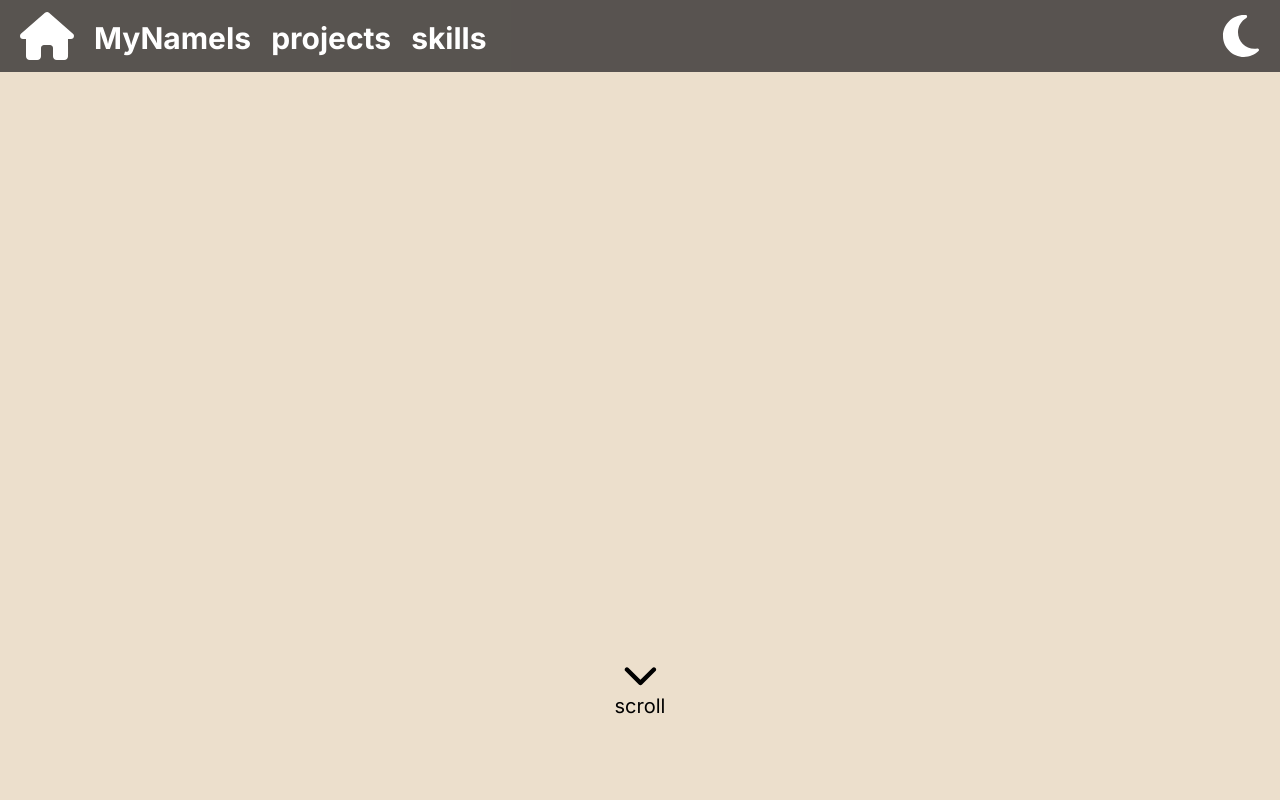
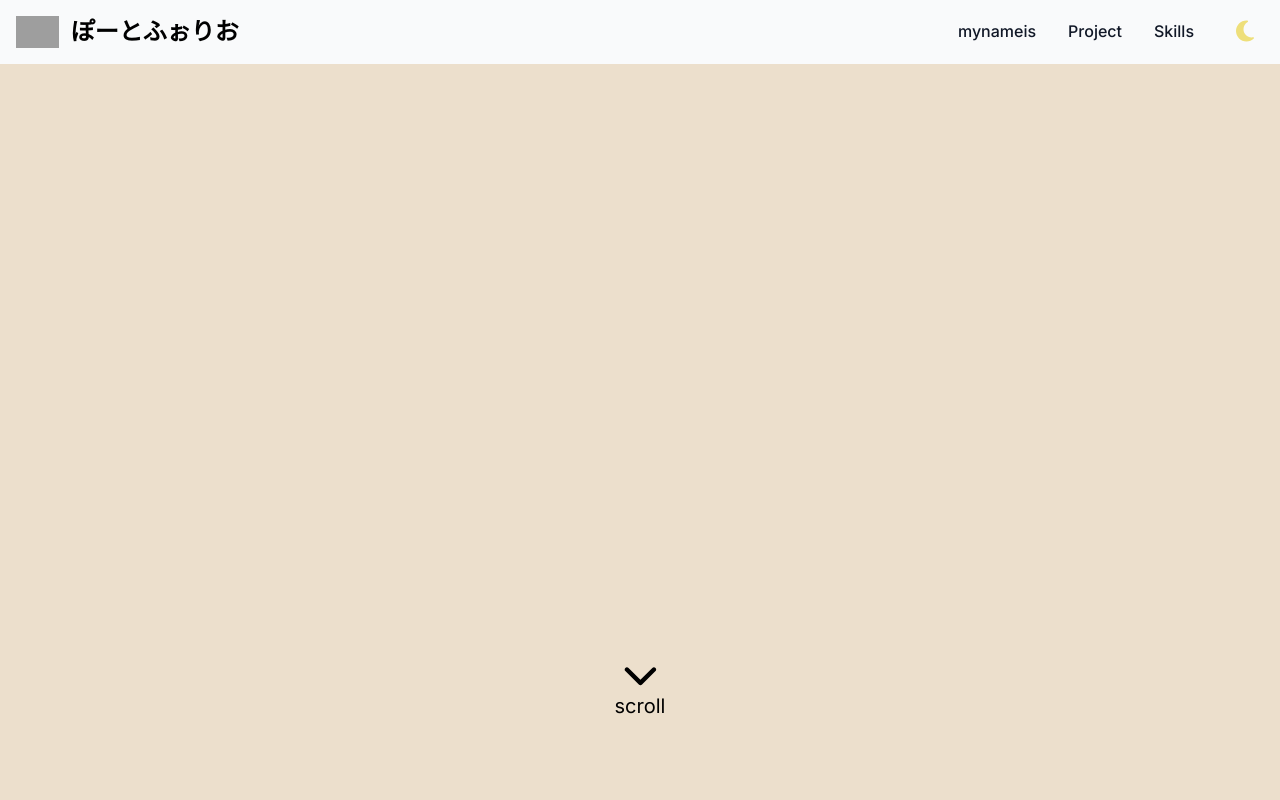
Before and after one commit to various3211workd/learn_portfolio, a Next.js app: page / in a window 1280 px wide. Shown: the top 800 px of the page. Built offline with nearby package versions, Linux system fonts and the light colour scheme; grey boxes are pictures that could not be loaded.

Commit message:
[Fix] header design

```diff
--- a/src/components/darkmodebutton.tsx
+++ b/src/components/darkmodebutton.tsx
@@ -12,17 +12,15 @@
   useEffect(() => setMounted(true), [])
 
   return (
-    <>
     <button
       aria-label="DarkModeToggle"
       type="button"
       onClick={() => setTheme(theme === 'dark' ? 'light' : 'dark')}
     >
       {mounted && <>{theme === 'dark' ?
-            <FontAwesomeIcon icon={faSun} width={38} height={38} className='text-5xl text-[#EEDF7A]'/> :
-            <FontAwesomeIcon icon={faMoon} width={38} height={38} className='text-5xl text-white'/>
+          <FontAwesomeIcon icon={faSun} width={38} height={38} className='text-2xl text-[#EEDF7A]'/> :
+          <FontAwesomeIcon icon={faMoon} width={38} height={38} className='text-2xl text-[#EEDF7A]'/>
       }</>}
     </button>
-    </>
   )
 }
--- a/src/components/header.tsx
+++ b/src/components/header.tsx
@@ -1,30 +1,46 @@
 "use client";
 
 import { FontAwesomeIcon } from '@fortawesome/react-fontawesome'
-import { faHouse } from "@fortawesome/free-solid-svg-icons"
+import { faBars, faHouse } from "@fortawesome/free-solid-svg-icons"
 
 import { DarkModeButton } from './darkmodebutton'
 
 const Header = () => {
   return (
 
-      <header className="sticky flex flex-row scroll-smooth bg-[#343131] pb-3 bg-opacity-80 top-0 flex flex-row fixed ">
-        <a href="#top">
-          <FontAwesomeIcon icon={faHouse} className='text-5xl pt-3 pl-5 text-white dark:text-[#EEDF7A]'/>
+    <nav className="border-gray-200 bg-gray-50 dark:bg-gray-800 dark:border-gray-700">
+      <div className="max-w-screen-xl flex flex-wrap items-center justify-between mx-auto p-4">
+        <a href="#top" className="flex items-center space-x-3 rtl:space-x-reverse">
+          <img src="https://flowbite.com/docs/images/logo.svg" className="h-8" alt="Flowbite Logo" />
+          <span className="self-center text-2xl font-semibold whitespace-nowrap dark:text-white">ぽーとふぉりお</span>
         </a>
-
-        <div className="font-bold text-3xl pt-5 text-white dark:text-[#EEDF7A]">
-          <a href="#mynameis" className="pl-5 hover:underline decoration-[#A04747]">MyNameIs</a>
-          <a href="#project" className='pl-5 hover:underline decoration-[#A04747]'>projects</a>
-          <a href="#skills" className='pl-5 hover:underline decoration-[#A04747]'>skills</a>
+        <button data-collapse-toggle="navbar-solid-bg" type="button" className="inline-flex items-center p-2 w-10 h-10 justify-center text-sm text-gray-500 rounded-lg md:hidden hover:bg-gray-100 focus:outline-none focus:ring-2 focus:ring-gray-200 dark:text-gray-400 dark:hover:bg-gray-700 dark:focus:ring-gray-600" aria-controls="navbar-solid-bg" aria-expanded="false">
+          <FontAwesomeIcon icon={faBars} className="text-gray-900 text-auto"/>
+        </button>
+        <div className="hidden w-full md:block md:w-auto" id="navbar-solid-bg">
+          <ul className="flex flex-col font-medium mt-4 rounded-lg bg-gray-50 md:space-x-8 rtl:space-x-reverse md:flex-row md:mt-0 md:border-0 md:bg-transparent dark:bg-gray-800 md:dark:bg-transparent dark:border-gray-700">
+            <li>
+              <a href="#mynameis" className="block py-2 px-3 md:p-0 text-gray-900 rounded hover:bg-gray-100 md:hover:bg-transparent md:border-0 md:hover:text-blue-700 dark:text-white md:dark:hover:text-blue-500 dark:hover:bg-gray-700 dark:hover:text-white md:dark:hover:bg-transparent">
+                mynameis
+              </a>
+            </li>
+            <li>
+              <a href="#project" className="block py-2 px-3 md:p-0 text-gray-900 rounded hover:bg-gray-100 md:hover:bg-transparent md:border-0 md:hover:text-blue-700 dark:text-white md:dark:hover:text-blue-500 dark:hover:bg-gray-700 dark:hover:text-white md:dark:hover:bg-transparent">
+                Project
+              </a>
+            </li>
+            <li>
+              <a href="#skills" className="block py-2 px-3 md:p-0 text-gray-900 rounded hover:bg-gray-100 md:hover:bg-transparent md:border-0 md:hover:text-blue-700 dark:text-white md:dark:hover:text-blue-500 dark:hover:bg-gray-700 dark:hover:text-white md:dark:hover:bg-transparent">
+                Skills
+              </a>
+            </li>
+            <li>
+              <DarkModeButton />
+            </li>
+          </ul>
         </div>
-
-        <div className="fixed pt-3 right-5">
-          <DarkModeButton />
-        </div>
-
-      </header>
-
+      </div>
+    </nav>
 
   )
 }
```
Lines whose indentation alone changed are shown as unchanged.
